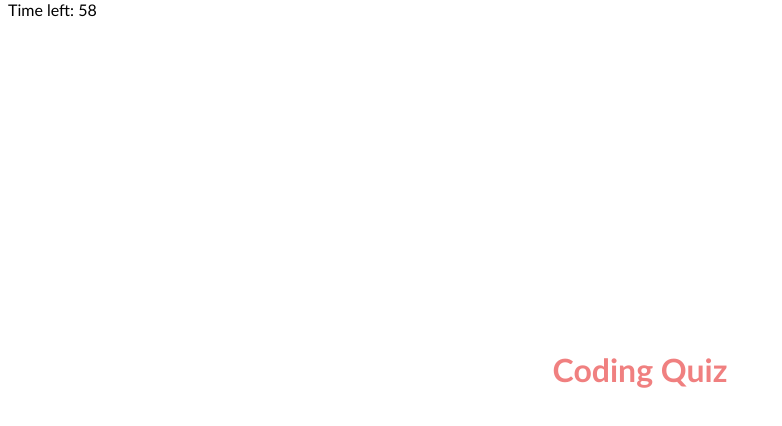
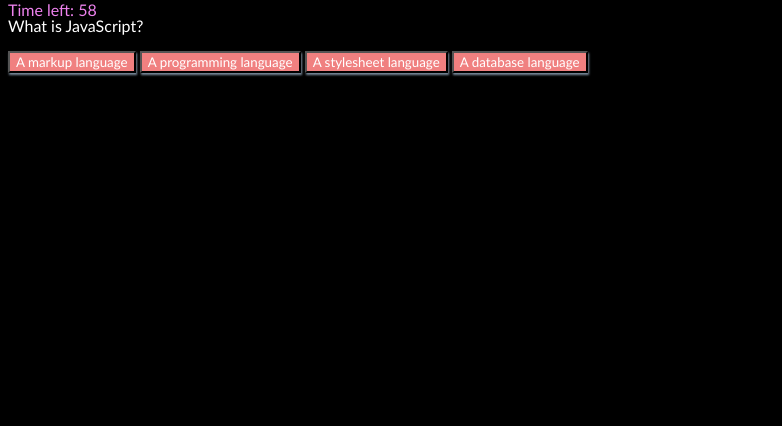
Before and after one commit to mybaditssam/codingquiz, a plain HTML site: page index.html in a window 1280 px wide. Both pictures are taken after a click on the button "Start Quiz". Shown: the whole page, without its empty margins (0-782 px from the left). Drawn offline with Linux system fonts and the light colour scheme.

Commit message:
Questions are displaying, but bug does not display correct answer, all coming up as incorrect

```diff
--- a/Develop/script.js
+++ b/Develop/script.js
@@ -1,47 +1,99 @@
-var questiondisplay = document.querySelector("#quizpage")
-var welcomepage = document.querySelector("#welcomepage")
-var startbtn = document.querySelector("#startbtn")
-var quizTimer = document.querySelector("#timer")
+// All global variables
+var questiondisplay = document.querySelector("#quizpage");
+var welcomepage = document.querySelector("#welcomepage");
+var startbtn = document.querySelector("#startbtn");
+var quizTimer = document.querySelector("#timer");
 var timeLeft = 60;
+var codingquiztitle = document.querySelector('h1');
+var btnA = document.getElementById('a');
+var btnB = document.getElementById('b');
+var btnC = document.getElementById('c');
+var btnD = document.getElementById('d');
+var quizmain = document.getElementById('quiz');
+var score = 0;
+var result = document.getElementById('result')
+var correct;
 
-console.log(startbtn)
+//console log to check if selectors are working
+console.log(startbtn);
 
 
 var questions = [
-  { question: "What is JavaScript?",
-    answers: ["A markup language", "A programming language", "A stylesheet language", "A database language"],
-    correctAnswer: "A programming language" },
-
-  { question: "What is the correct syntax for a JavaScript comment?",
-    answers: ["<!--This is a comment-->", "//This is a comment", "/*This is a comment*/", "#This is a comment"],
-    correctAnswer: "//This is a comment" },
-
-  { question: "Which statement is used to declare a variable?",
-  answers: ["let", "var", "const", "All of the above"],
-  correctAnswer: "All of the above" },
-
-  { question: "Which data type is used to represent decimal numbers?",
-  answers: ["String", "Number", "Boolean", "Undefined"],
-  correctAnswer: "Number" },
-
-  { question: "What does the '===' operator do in JavaScript?",
-    answers: ["Checks if two values are equal", "Checks if two values are equal and of the same type", "Checks if two values are not equal", "Checks if two values are not equal and of the same type"],
-    correctAnswer: "Checks if two values are equal and of the same type" },
-
-  { question: "Which statement is used to create a loop?",
-    answers: ["if", "else", "while", "for"],
-    correctAnswer: "for" }
+  {
+    question: 'What is JavaScript?',
+    answer1: 'A markup language',
+    answer2: 'A programming language',
+    answer3: 'A stylesheet language',
+    answer4: 'A database language',
+    correctAnswer: 'A programming language'
+  },
+  {
+    question: 'What is the correct syntax for a JavaScript comment?',
+    answer1: '<!--This is a comment-->',
+    answer2: '//This is a comment',
+    answer3: '/*This is a comment*/',
+    answer4: '#This is a comment',
+    correctAnswer: '//This is a comment'
+  },
+  {
+    question: 'Which statement is used to declare a variable?',
+    answer1: 'let',
+    answer2: 'var',
+    answer3: 'const',
+    answer4: 'All of the above',
+    correctAnswer: 'All of the above'
+  },
+  {
+    question: 'Which data type is used to represent decimal numbers?',
+    answer1: 'String',
+    answer2: 'Number',
+    answer3: 'Boolean',
+    answer4: 'Undefined',
+    correctAnswer: 'Number'
+  },
+  {
+    question: 'What does the === operator do in JavaScript?',
+    answer1: 'Checks if two values are equal',
+    answer2: 'Checks if two values are equal and of the same type',
+    answer3: 'Checks if two values are not equal',
+    answer4: 'Checks if two values are not equal and of the same type',
+    correctAnswer: 'Checks if two values are equal and of the same type'
+  },
+  {
+    question: 'Which statement is used to create a loop?',
+    answer1: 'if',
+    answer2: 'else',
+    answer3: 'while',
+    answer4: 'for',
+    correctAnswer: 'for'
+  }
 ];
 
+var lastquestion = questions.length;
+var questionON = 0;
+var questiontext = document.getElementById('questions');
 
+function displayquestion () {
+  var currentQuestion = questions[questionON];
+  console.log(currentQuestion)
+  questiontext.innerHTML = '<p>' + currentQuestion.question + '</p>';
+  btnA.innerHTML = currentQuestion.answer1;
+  btnB.innerHTML = currentQuestion.answer2;
+  btnC.innerHTML = currentQuestion.answer3;
+  btnD.innerHTML = currentQuestion.answer4;
+  correct = currentQuestion.correctAnswer;
+}
+
+// hides h1, Start Quiz btn && begins quiz/timer
 function letsgo () {
-  startbtn.style.display = "none"
-  // need to figure this SHIT OUT BRUH display questions
+  startbtn.style.display = 'none'
+  codingquiztitle.style.display ='none'
+  displayquestion();
+  quizmain.style.display = 'block';
 
-  //timer starts
   timerInterval = setInterval(function() {
     timeLeft--;
-    quizTimer.textContent = "Time left: " + timeLeft;
+    quizTimer.textContent = 'Time left: ' + timeLeft;
 
     if(timeLeft === 0) {
       clearInterval(timerInterval);
@@ -50,10 +102,30 @@ function letsgo () {
   }, 1000);
 }
 
+function checkAnswer(answer) {
+  var currentQuestion = questions[questionON];
+  console.log (currentQuestion)
+  var correct = currentQuestion.correctAnswer;
+  console.log(correct)
 
-startbtn.addEventListener("click", letsgo)
+  if (answer === correct && questionON !== lastquestion - 1){
+    score++;
+    result.textContent = ('you are Correct!')
+    questionON++;
+    displayquestion();
+  }
+    else if (answer !== correct && questionON !== lastquestion - 1){
+      result.textContent ='You are Incorrect'
+    questionON++;
+    displayquestion();
+
+  }
+    else {
+    result.textContent = 'You are Incorrect'
+    clearInterval(timerInterval);
+
+  }
+}
 
 
-// 1. Add query selector to start button
-// 2. add event listener to remove start button when clicked
-// 3. Create function to remove #welcomepage
+startbtn.addEventListener('click', letsgo)
--- a/Develop/style.css
+++ b/Develop/style.css
@@ -1,16 +1,18 @@
 * {
     font-family: 'Trebuchet MS', 'Lucida Sans Unicode', 'Lucida Grande', 'Lucida Sans', Arial, sans-serif;
+    background: black;
 }
 
 
 h1 {
-    color: lightcoral;
+    color: white;
+    text-decoration: double;
     text-align: center;
     margin-top: 350px;
 }
 
 #startbtn {
-    background-color: black;
+    background-color: lightcoral;
     color: white;
     padding: 10px;
     position: absolute;
@@ -20,5 +22,20 @@ h1 {
 
 span {
     position: absolute;
+    color: violet;
     top:0;
 }
+
+#answerbtns button {
+    background-color: lightcoral;
+    box-shadow: 1px 2px 2px lightslategray;
+    color: white;
+}
+
+#questions {
+    color: white
+}
+
+#result {
+    color: white;
+}
--- a/index.html
+++ b/index.html
@@ -10,16 +10,36 @@
     <header>
       <h1> Coding Quiz</h1>
     </header>
+
       <div id="welcomepage">
         <button id="startbtn">Start Quiz</button>
       </div>
 
+      <main id="quiz">
+        <div id="questions"><p>Question goes here</p></div>
+        <div id="answerbtns">
+          <button id="a" onclick="checkAnswer('a')">A</button>
+          <button id="b" onclick="checkAnswer('b')">B</button>
+          <button id="c" onclick="checkAnswer('c')">C</button>
+          <button id="d" onclick="checkAnswer('d')">D</button>
+          <div id="result"></div>
+        </div>
+
+
+
+        <div id="gameovermessage">
+          <div id="score"></div>
+        </div>
+
+
+      </main>
+
       <div id="quizpage">
-        <span id=timer>You have this much time left: </span>
+        <span id=timer>Time Left: </span>
 
       </div>
 
       </main>
       <script src="./Develop/script.js"></script>
   </body>
-</html>
+</html
```
